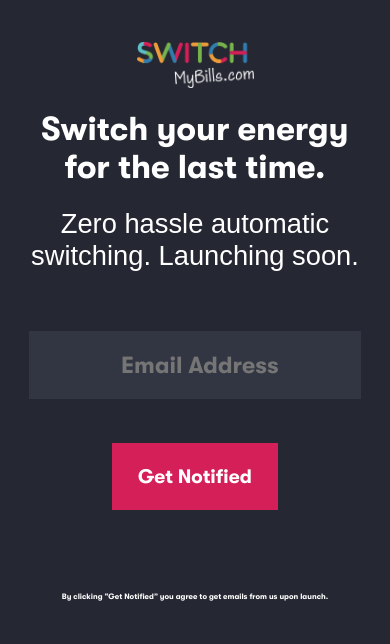
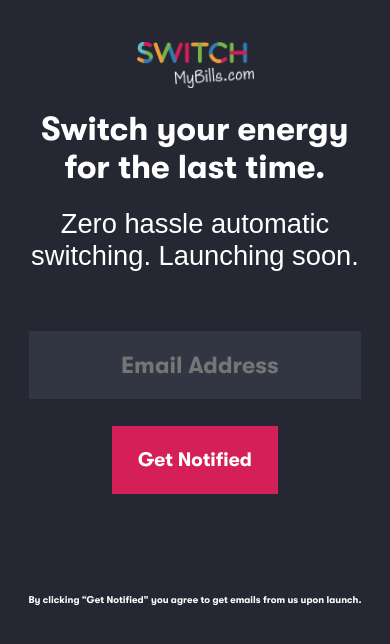
Before and after one commit to yahm23/switchMyBills, a React (Create React App) app: page / in a window 390 px wide. Shown: the top 644 px of the page. Built offline with nearby package versions, Linux system fonts and the light colour scheme; a web font is replaced by a local one.

Commit message:
about to try some wild shit so commiting

```diff
--- a/src/App.css
+++ b/src/App.css
@@ -145,7 +145,7 @@ html, body {
   }
 
   .buttonEmail {
-    margin: 5vh auto;
+    margin: 3vh auto;
     background-color: #D41F58;
     color: white;
     font-family: "GTRegular", sans-serif;
@@ -160,7 +160,7 @@ html, body {
     text-align: center;
     font-family: "GTRegular", sans-serif;
     font-weight: 100;
-    font-size: 2vw;
+    font-size: 2.5vw;
   }
 
   .formContainer {
--- a/src/App.scss
+++ b/src/App.scss
@@ -165,7 +165,7 @@ html, body{
     }
 
     .buttonEmail{
-        margin: 5vh auto;
+        margin: 3vh auto;
         background-color: #D41F58;
         color: white;
         font-family: $GTRegular;
@@ -178,7 +178,7 @@ html, body{
         @include centeredWhiteText;
         font-family: $GTRegular;
         font-weight: 100;
-        font-size: 2vw;
+        font-size: 2.5vw;
     }
 
     .formContainer{
```
